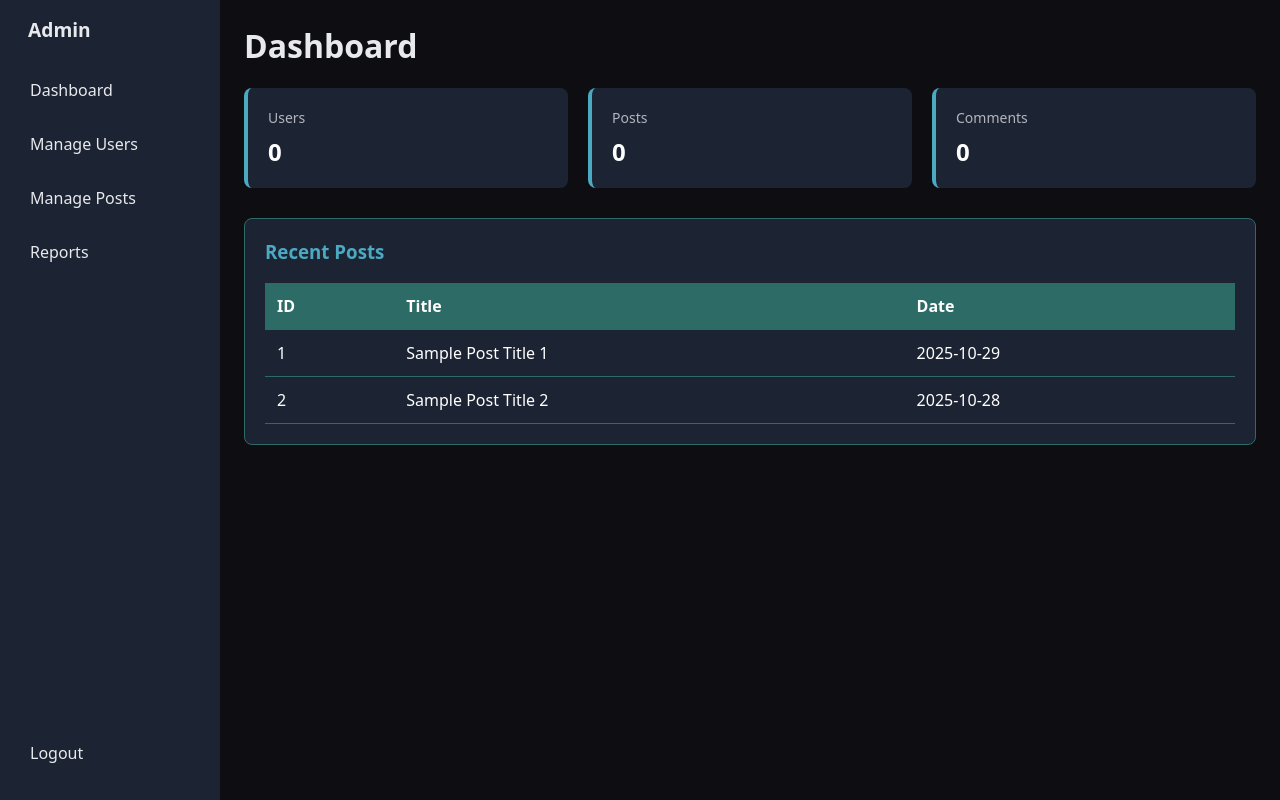
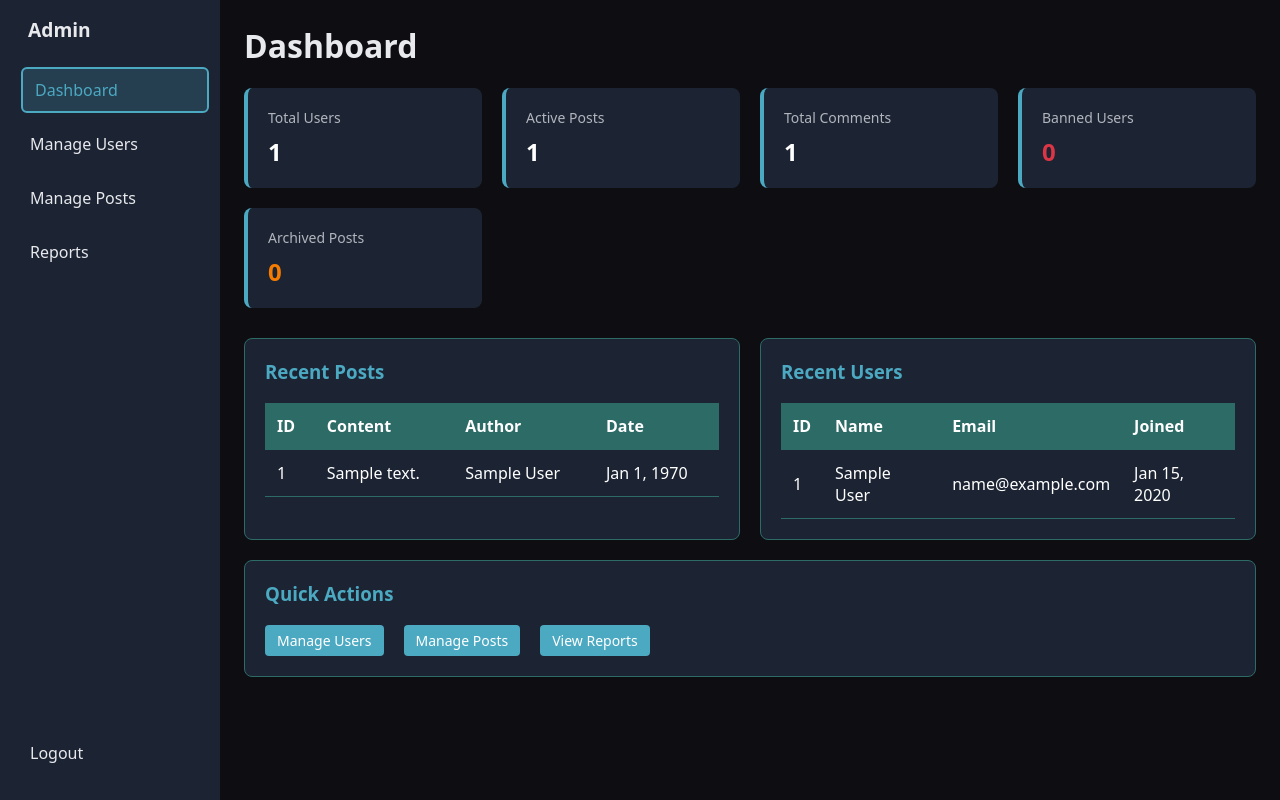
Before and after one commit to WajdiEl-Imtiyaz/web_asg, a PHP site: page /dashboard.php in a window 1280 px wide. Run offline with PHP 8.4, Linux system fonts and the light colour scheme; the visitor is signed in with stand-in values (Sample User, id 1); tables that the repository leaves empty or names only in its code hold one stand-in row (values such as "Sample post").

Commit message:
Connected dashboard with db

```diff
--- a/admin/dashboard.php
+++ b/admin/dashboard.php
@@ -1,5 +1,7 @@
 <?php
 session_start();
+require '../db.php';
+
 if(empty($_SESSION['user']) || empty($_SESSION['is_admin'])){
     header("Location: ../login/login.php");
     exit();
@@ -10,13 +12,64 @@ if(isset($_GET['logout'])){
     header("Location: ../login/login.php");
     exit();
 }
+
+$sql = "SELECT COUNT(DISTINCT uId) as total_users FROM users";
+$result = mysqli_query($conn, $sql);
+$total_users = mysqli_fetch_assoc($result)['total_users'];
+
+$sql = "SELECT COUNT(DISTINCT postID) as total_posts FROM posts WHERE is_archived = FALSE OR is_archived IS NULL";
+$result = mysqli_query($conn, $sql);
+$total_posts = mysqli_fetch_assoc($result)['total_posts'];
+
+$sql = "SELECT COUNT(DISTINCT commentID) as total_comments FROM comments";
+$result = mysqli_query($conn, $sql);
+if ($result) {
+    $total_comments = mysqli_fetch_assoc($result)['total_comments'];
+} else {
+    $total_comments = 0;
+}
+
+$sql = "SELECT COUNT(DISTINCT uId) as banned_users FROM users WHERE is_banned = TRUE";
+$result = mysqli_query($conn, $sql);
+$banned_users = mysqli_fetch_assoc($result)['banned_users'];
+
+$sql = "SELECT COUNT(DISTINCT postID) as archived_posts FROM posts WHERE is_archived = TRUE";
+$result = mysqli_query($conn, $sql);
+$archived_posts = mysqli_fetch_assoc($result)['archived_posts'];
+
+$sql = "SELECT p.postID, p.content, p.createdAt,
+               COALESCE(up.name, u.uEmail) as author_name
+        FROM posts p
+        JOIN users u ON p.uID = u.uId
+        LEFT JOIN user_profile up ON (p.uID = up.uID AND up.profileID = (
+            SELECT MAX(profileID) FROM user_profile up2 WHERE up2.uID = p.uID
+        ))
+        WHERE (p.is_archived = FALSE OR p.is_archived IS NULL)
+        GROUP BY p.postID
+        ORDER BY p.createdAt DESC
+        LIMIT 10";
+$recent_posts_result = mysqli_query($conn, $sql);
+$recent_posts = mysqli_fetch_all($recent_posts_result, MYSQLI_ASSOC);
+
+$sql = "SELECT u.uId, u.uEmail, u.created_at,
+               COALESCE(up.name, u.uEmail) as display_name
+        FROM users u
+        LEFT JOIN user_profile up ON (u.uId = up.uID AND up.profileID = (
+            SELECT MAX(profileID) FROM user_profile up2 WHERE up2.uID = u.uId
+        ))
+        GROUP BY u.uId
+        ORDER BY u.created_at DESC
+        LIMIT 10";
+$recent_users_result = mysqli_query($conn, $sql);
+$recent_users = mysqli_fetch_all($recent_users_result, MYSQLI_ASSOC);
 ?>
+
 <!DOCTYPE html>
 <html lang="en">
 <head>
     <meta charset="UTF-8">
     <meta name="viewport" content="width=device-width, initial-scale=1.0">
-    <title>Admin</title>
+    <title>Admin Dashboard</title>
     <link rel="stylesheet" href="admin.css">
 </head>
 <body>
@@ -25,7 +78,7 @@ if(isset($_GET['logout'])){
   <div class="sidebar">
     <h2>Admin</h2>
     <nav class="menu">
-      <a href="dashboard.php">Dashboard</a>
+      <a href="dashboard.php" class="active">Dashboard</a>
       <a href="manage_users.php">Manage Users</a>
       <a href="manage_posts.php">Manage Posts</a>
       <a href="reports.php">Reports</a>
@@ -37,39 +90,105 @@ if(isset($_GET['logout'])){
 
   <main>
     <h1>Dashboard</h1>
+
     <div class="stats">
-        <div class="stat"><div class="label">Users</div><div class="value">0</div></div>
-        <div class="stat"><div class="label">Posts</div><div class="value">0</div></div>
-        <div class="stat"><div class="label">Comments</div><div class="value">0</div></div>
+        <div class="stat">
+            <div class="label">Total Users</div>
+            <div class="value"><?php echo $total_users; ?></div>
+        </div>
+        <div class="stat">
+            <div class="label">Active Posts</div>
+            <div class="value"><?php echo $total_posts; ?></div>
+        </div>
+        <div class="stat">
+            <div class="label">Total Comments</div>
+            <div class="value"><?php echo $total_comments; ?></div>
+        </div>
+        <div class="stat">
+            <div class="label">Banned Users</div>
+            <div class="value" style="color: #dc3545;"><?php echo $banned_users; ?></div>
+        </div>
+        <div class="stat">
+            <div class="label">Archived Posts</div>
+            <div class="value" style="color: #f57c00;"><?php echo $archived_posts; ?></div>
+        </div>
     </div>
 
+    <div style="display: grid; grid-template-columns: 1fr 1fr; gap: 20px;">
         <div class="card">
             <h3>Recent Posts</h3>
             <table class="table">
                 <thead>
                     <tr>
                         <th>ID</th>
-                    <th>Title</th>
+                        <th>Content</th>
+                        <th>Author</th>
                         <th>Date</th>
                     </tr>
                 </thead>
                 <tbody>
+                    <?php foreach($recent_posts as $post): ?>
                     <tr>
-                    <td>1</td>
-                    <td>Sample Post Title 1</td>
-                    <td>2025-10-29</td>
+                        <td><?php echo htmlspecialchars($post['postID']); ?></td>
+                        <td style="max-width: 200px; overflow: hidden; text-overflow: ellipsis; white-space: nowrap;">
+                            <?php
+                            $content = htmlspecialchars($post['content']);
+                            echo strlen($content) > 50 ? substr($content, 0, 50) . '...' : $content;
+                            ?>
+                        </td>
+                        <td><?php echo htmlspecialchars($post['author_name']); ?></td>
+                        <td><?php echo date('M j, Y', strtotime($post['createdAt'])); ?></td>
                     </tr>
+                    <?php endforeach; ?>
+                    <?php if(empty($recent_posts)): ?>
                     <tr>
-                    <td>2</td>
-                    <td>Sample Post Title 2</td>
-                    <td>2025-10-28</td>
+                        <td colspan="4" class="text-center text-muted">No posts found</td>
                     </tr>
+                    <?php endif; ?>
                 </tbody>
             </table>
+        </div>
+
+        <div class="card">
+            <h3>Recent Users</h3>
+            <table class="table">
+                <thead>
+                    <tr>
+                        <th>ID</th>
+                        <th>Name</th>
+                        <th>Email</th>
+                        <th>Joined</th>
+                    </tr>
+                </thead>
+                <tbody>
+                    <?php foreach($recent_users as $user): ?>
+                    <tr>
+                        <td><?php echo htmlspecialchars($user['uId']); ?></td>
+                        <td><?php echo htmlspecialchars($user['display_name']); ?></td>
+                        <td><?php echo htmlspecialchars($user['uEmail']); ?></td>
+                        <td><?php echo date('M j, Y', strtotime($user['created_at'])); ?></td>
+                    </tr>
+                    <?php endforeach; ?>
+                    <?php if(empty($recent_users)): ?>
+                    <tr>
+                        <td colspan="4" class="text-center text-muted">No users found</td>
+                    </tr>
+                    <?php endif; ?>
+                </tbody>
+            </table>
+        </div>
+    </div>
+
+    <div class="card">
+        <h3>Quick Actions</h3>
+        <div style="display: flex; gap: 15px; flex-wrap: wrap;">
+            <a href="manage_users.php" class="edit-btn">Manage Users</a>
+            <a href="manage_posts.php" class="edit-btn">Manage Posts</a>
+            <a href="reports.php" class="edit-btn">View Reports</a>
+        </div>
     </div>
   </main>
 </div>
 
-
 </body>
 </html>
```
Lines whose indentation alone changed are shown as unchanged.
